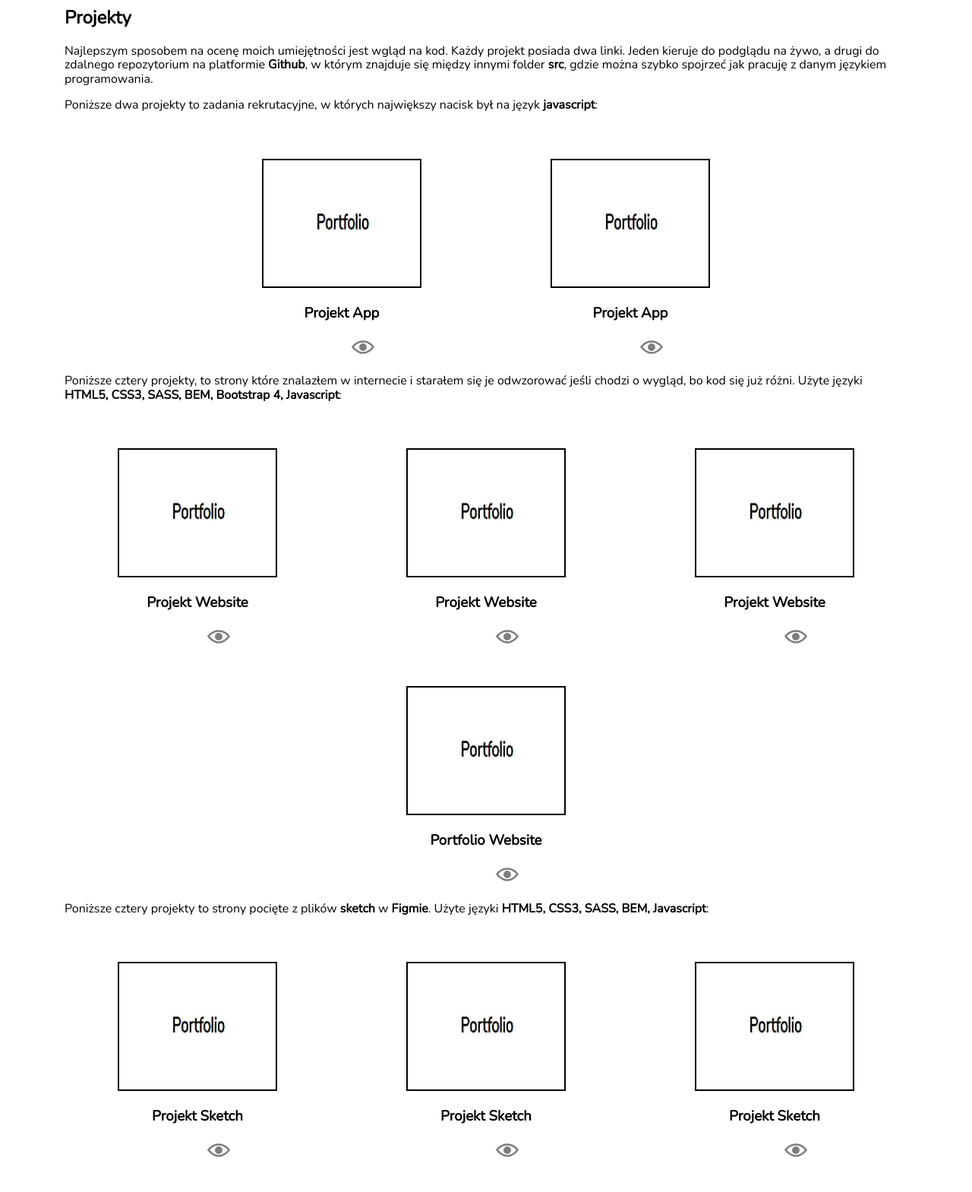
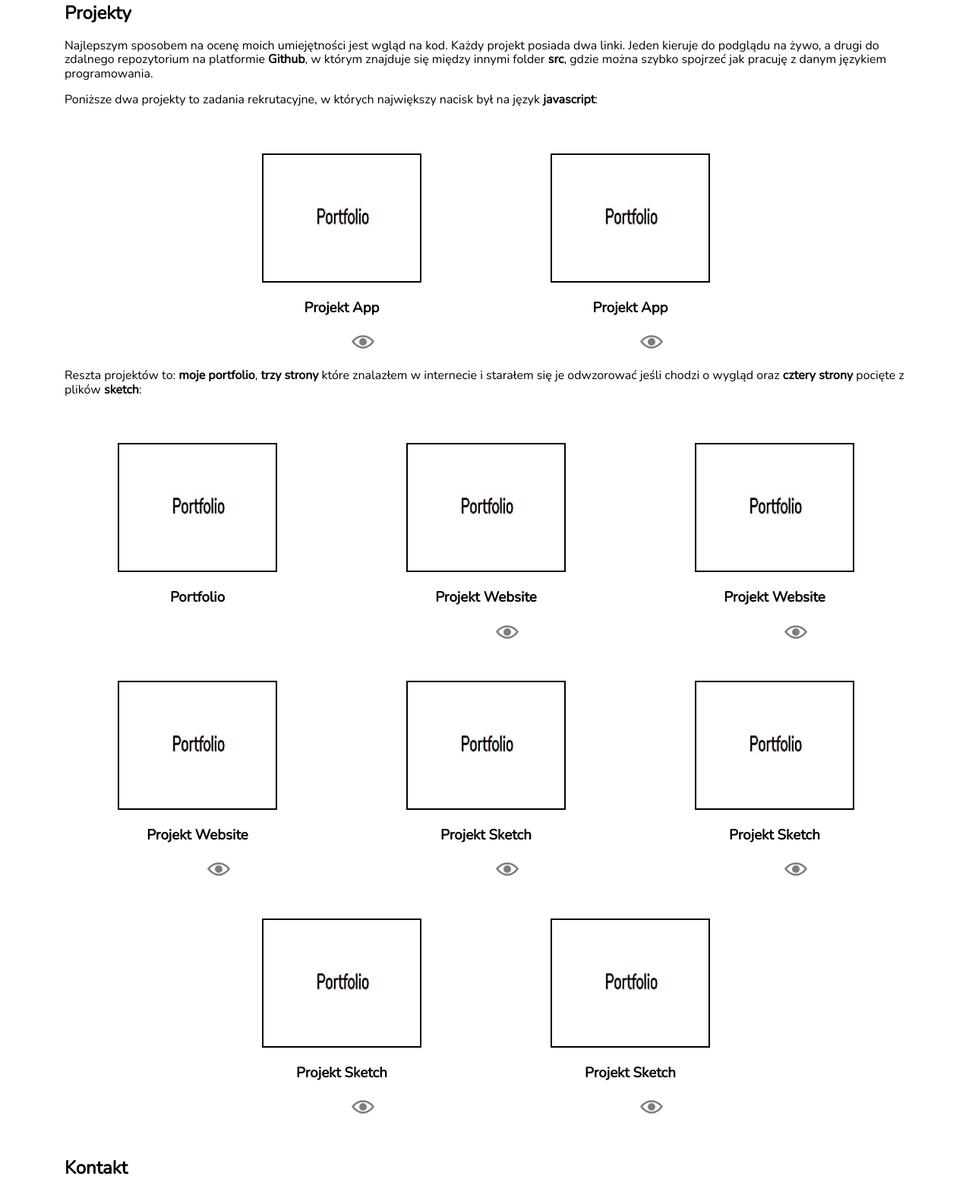
Before and after one commit to FEDev-web/portfolio, a plain HTML site: page index.html in a window 1280 px wide. Shown: the part 480-2049 px from the top of the page at 76% size. Drawn offline with nearby package versions, Linux system fonts and the light colour scheme.

Commit message:
general refactoring

```diff
--- a/index.html
+++ b/index.html
@@ -23,12 +23,12 @@
 		<link rel="apple-touch-icon" sizes="60x60" href="img/favicons/apple-touch-icon.619c979395359ee395a5eecd39b35154.png">
 
 		<!-- other -->
-		<link rel="canonical" href="xxxHTMLLINKxxx0.52475911018076290.7527594355964231xxx">
+		<link rel="canonical" href="xxxHTMLLINKxxx0.81655330048118340.23774146636564075xxx">
 
 		<!-- fonts -->
 		<link href="https://fonts.googleapis.com/css?family=Nunito&display=swap" rel="stylesheet">
 
-		<link href="css/main.f2240c507abc8afe7bb2.css" rel="stylesheet">
+		<link href="css/main.c7bd503ee1ff76607519.css" rel="stylesheet">
 	</head>
 
 	<body class="container px-1">
@@ -53,83 +53,79 @@
 			<h1>Witaj na moim portfolio</h1>
 			<article class="mt-1" id="o-mnie">
 				<h2>O mnie</h2>
-				<p>Cześć. Mam na imię Bartek. Uczę się programowania od kilku lat. Swoją wiedzę zdobywam z kursów, czytając dokumentację, zadając pytania na forach, szukając odpowiedzi na Stack Overflow, wykonując zadania rekrutacyjne itd. Chciałbym wreszcie spróbować swoich sił jako <b>junior frontend developer</b>. Indywidualna nauka nigdy nie będzie tym, co praca w zespole pod okiem doświadczonych programistów, dlatego czas to zmienić.</p>
+				<p>Cześć. Mam na imię Bartek. Uczę się programowania od kilku lat. Swoją wiedzę zdobywam z kursów, czytając dokumentację, zadając pytania na forach, szukając odpowiedzi na <span lang="en">Stack Overflow</span>, wykonując zadania rekrutacyjne itd. Chciałbym wreszcie spróbować swoich sił jako <b lang="en">junior frontend developer</b>. Indywidualna nauka nigdy nie będzie tym, co praca w zespole pod okiem doświadczonych programistów, dlatego czas to zmienić.</p>
 			</article>
 			<article class="mt-1" id="umiejetnosci">
 				<h2>Umiejętności</h2>
-				<p>Znam: <b>HTML5, CSS3, SASS, BEM, RWD, Bootstrap 4, JavaScript, AJAX, Webpack, Git</b></p>
+				<p>Znam: <b><abbr title="HyperText Markup Language">HTML</abbr>5, <abbr title="Cascading Style Sheets">CSS</abbr>3, <abbr title="Syntactically Awesome Style Sheets">SASS</abbr>, <abbr title="Block Element Modifier">BEM</abbr>, <abbr title="Responsive Web Design">RWD</abbr>, <span lang="en">Bootstrap</span> 4, <span lang="en">JavaScript</span>, <abbr title="Asynchronous JavaScript And XML">AJAX</abbr>, <span lang="en">Webpack</span>, Git</b></p>
 				<p>Do cięcia layoutów używam: <b>Figmy</b></p>
 			</article>
 			<article class="mt-1" id="projekty">
 				<h2>Projekty</h2>
-				<p>Najlepszym sposobem na ocenę moich umiejętności jest wgląd na kod. Każdy projekt posiada dwa linki. Jeden kieruje do podglądu na żywo, a drugi do zdalnego repozytorium na platformie <b>Github</b>, w którym znajduje się między innymi folder <b>src</b>, gdzie można szybko spojrzeć jak pracuję z danym językiem programowania.</p>
-				<p>Poniższe dwa projekty to zadania rekrutacyjne, w których największy nacisk był na język <b>javascript</b>:</p>
+				<p>Najlepszym sposobem na ocenę moich umiejętności jest wgląd na kod. Każdy projekt posiada dwa linki. Jeden kieruje do podglądu na żywo, a drugi do zdalnego repozytorium na platformie <b><span lang="en">Github</span></b>, w którym znajduje się między innymi folder <b>src</b>, gdzie można szybko spojrzeć jak pracuję z danym językiem programowania.</p>
+				<p>Poniższe dwa projekty to zadania rekrutacyjne, w których największy nacisk był na język <b><span lang="en">javascript</span></b>:</p>
 				<div class="row d-flex flex-wrap justify-content-center">
 					<section class="project col-sm-6 col-md-4 px-1">
 						<img class="project__img" src="img/projects/portfolio.ec5ea4e8f5a37d9216154cad33e823b4.png" alt>
-						<h3 class="project__title">Projekt App</h3>
-						<a class="icon icon_github mr-1" href="#"><span class="sr-only">Przejdź do kodu źródłowego strony Projekt App</span></a>
-						<a class="icon icon_live" href="#"><span class="sr-only">Przejdź do podglądu na żywo strony Projekt App</span></a>
+						<h3 class="project__title" lang="en">Projekt App</h3>
+						<a class="icon icon_github mr-1" href="#"><span class="sr-only">Kod źródłowy strony <span lang="en">Projekt App</span></span></a>
+						<a class="icon icon_live" href="#"><span class="sr-only">Podgląd na żywo strony <span lang="en">Projekt App</span></span></a>
 					</section>
 					<section class="project col-sm-6 col-md-4 px-1">
 						<img class="project__img" src="img/projects/portfolio.ec5ea4e8f5a37d9216154cad33e823b4.png" alt>
-						<h3 class="project__title">Projekt App</h3>
-						<a class="icon icon_github mr-1" href="#"><span class="sr-only">Przejdź do kodu źródłowego strony Projekt App</span></a>
-						<a class="icon icon_live" href="#"><span class="sr-only">Przejdź do podglądu na żywo strony Projekt App</span></a>
+						<h3 class="project__title" lang="en">Projekt App</h3>
+						<a class="icon icon_github mr-1" href="#"><span class="sr-only">Kod źródłowy strony <span lang="en">Projekt App</span></span></a>
+						<a class="icon icon_live" href="#"><span class="sr-only">Podgląd na żywo strony <span lang="en">Projekt App</span></span></a>
 					</section>
 				</div>
-				<p>Poniższe cztery projekty, to strony które znalazłem w internecie i starałem się je odwzorować jeśli chodzi o wygląd, bo kod się już różni. Użyte języki <b>HTML5, CSS3, SASS, BEM, Bootstrap 4, Javascript</b>:</p>
+				<p>Reszta projektów to: <b>moje portfolio</b>, <b>trzy strony</b> które znalazłem w internecie i starałem się je odwzorować jeśli chodzi o wygląd oraz <b>cztery strony</b> pocięte z plików <b><span lang="en">sketch</span></b>:</p>
 				<div class="row d-flex flex-wrap justify-content-center">
 					<section class="project col-sm-6 col-md-4 px-1">
 						<img class="project__img" src="img/projects/portfolio.ec5ea4e8f5a37d9216154cad33e823b4.png" alt>
-						<h3 class="project__title">Projekt Website</h3>
-						<a class="icon icon_github mr-1" href="#"><span class="sr-only">Przejdź do kodu źródłowego strony Projekt Website</span></a>
-						<a class="icon icon_live" href="#"><span class="sr-only">Przejdź do podglądu na żywo strony Projekt Website</span></a>
+						<h3 class="project__title">Portfolio</h3>
+						<a class="icon icon_github" href="https://github.com/FEDev-web/portfolio/tree/master/src"><span class="sr-only">Kod źródłowy strony Portfolio</span></a>
 					</section>
 					<section class="project col-sm-6 col-md-4 px-1">
 						<img class="project__img" src="img/projects/portfolio.ec5ea4e8f5a37d9216154cad33e823b4.png" alt>
-						<h3 class="project__title">Projekt Website</h3>
-						<a class="icon icon_github mr-1" href="#"><span class="sr-only">Przejdź do kodu źródłowego strony Projekt Website</span></a>
-						<a class="icon icon_live" href="#"><span class="sr-only">Przejdź do podglądu na żywo strony Projekt Website</span></a>
+						<h3 class="project__title">Projekt <span lang="en">Website</span></h3>
+						<a class="icon icon_github mr-1" href="#"><span class="sr-only">Kod źródłowy strony Projekt <span lang="en">Website</span></span></a>
+						<a class="icon icon_live" href="#"><span class="sr-only">Podgląd na żywo strony Projekt <span lang="en">Website</span></span></a>
 					</section>
 					<section class="project col-sm-6 col-md-4 px-1">
 						<img class="project__img" src="img/projects/portfolio.ec5ea4e8f5a37d9216154cad33e823b4.png" alt>
-						<h3 class="project__title">Projekt Website</h3>
-						<a class="icon icon_github mr-1" href="#"><span class="sr-only">Przejdź do kodu źródłowego strony Projekt Website</span></a>
-						<a class="icon icon_live" href="#"><span class="sr-only">Przejdź do podglądu na żywo strony Projekt Website</span></a>
+						<h3 class="project__title" lang="en">Projekt Website</h3>
+						<a class="icon icon_github mr-1" href="#"><span class="sr-only">Kod źródłowy strony <span lang="en">Projekt Website</span></span></a>
+						<a class="icon icon_live" href="#"><span class="sr-only">Podgląd na żywo strony <span lang="en">Projekt Website</span></span></a>
 					</section>
 					<section class="project col-sm-6 col-md-4 px-1">
 						<img class="project__img" src="img/projects/portfolio.ec5ea4e8f5a37d9216154cad33e823b4.png" alt>
-						<h3 class="project__title">Portfolio Website</h3>
-						<a class="icon icon_github mr-1" href="#"><span class="sr-only">Przejdź do kodu źródłowego strony Portfolio Website</span></a>
-						<a class="icon icon_live" href="#"><span class="sr-only">Przejdź do podglądu na żywo strony Portfolio Website</span></a>
-					</section>
-				</div>
-				<p>Poniższe cztery projekty to strony pocięte z plików <b>sketch</b> w <b>Figmie</b>. Użyte języki <b>HTML5, CSS3, SASS, BEM, Javascript</b>:</p><p></p>
-				<div class="row d-flex flex-wrap justify-content-center">
-					<section class="project col-sm-6 col-md-4 px-1">
-						<img class="project__img" src="img/projects/portfolio.ec5ea4e8f5a37d9216154cad33e823b4.png" alt>
-						<h3 class="project__title">Projekt Sketch</h3>
-						<a class="icon icon_github mr-1" href="#"><span class="sr-only">Przejdź do kodu źródłowego strony Projekt Website</span></a>
-						<a class="icon icon_live" href="#"><span class="sr-only">Przejdź do podglądu na żywo strony Projekt Website</span></a>
+						<h3 class="project__title" lang="en">Projekt Website</h3>
+						<a class="icon icon_github mr-1" href="#"><span class="sr-only">Kod źródłowy strony <span lang="en">Projekt Website</span></span></a>
+						<a class="icon icon_live" href="#"><span class="sr-only">Podgląd na żywo strony <span lang="en">Projekt Website</span></span></a>
 					</section>
 					<section class="project col-sm-6 col-md-4 px-1">
 						<img class="project__img" src="img/projects/portfolio.ec5ea4e8f5a37d9216154cad33e823b4.png" alt>
-						<h3 class="project__title">Projekt Sketch</h3>
-						<a class="icon icon_github mr-1" href="#"><span class="sr-only">Przejdź do kodu źródłowego strony Projekt Website</span></a>
-						<a class="icon icon_live" href="#"><span class="sr-only">Przejdź do podglądu na żywo strony Projekt Website</span></a>
+						<h3 class="project__title" lang="en">Projekt Sketch</h3>
+						<a class="icon icon_github mr-1" href="#"><span class="sr-only">Kod źródłowy strony <span lang="en">Projekt Sketch</span></span></a>
+						<a class="icon icon_live" href="#"><span class="sr-only">Podgląd na żywo strony <span lang="en">Projekt Sketch</span></span></a>
 					</section>
 					<section class="project col-sm-6 col-md-4 px-1">
 						<img class="project__img" src="img/projects/portfolio.ec5ea4e8f5a37d9216154cad33e823b4.png" alt>
-						<h3 class="project__title">Projekt Sketch</h3>
-						<a class="icon icon_github mr-1" href="#"><span class="sr-only">Przejdź do kodu źródłowego strony Projekt Website</span></a>
-						<a class="icon icon_live" href="#"><span class="sr-only">Przejdź do podglądu na żywo strony Projekt Website</span></a>
+						<h3 class="project__title" lang="en">Projekt Sketch</h3>
+						<a class="icon icon_github mr-1" href="#"><span class="sr-only">Kod źródłowy strony <span lang="en">Projekt Sketch</span></span></a>
+						<a class="icon icon_live" href="#"><span class="sr-only">Podgląd na żywo strony <span lang="en">Projekt Sketch</span></span></a>
 					</section>
 					<section class="project col-sm-6 col-md-4 px-1">
 						<img class="project__img" src="img/projects/portfolio.ec5ea4e8f5a37d9216154cad33e823b4.png" alt>
-						<h3 class="project__title">Projekt Sketch</h3>
-						<a class="icon icon_github mr-1" href="#"><span class="sr-only">Przejdź do kodu źródłowego strony Portfolio Website</span></a>
-						<a class="icon icon_live" href="#"><span class="sr-only">Przejdź do podglądu na żywo strony Portfolio Website</span></a>
+						<h3 class="project__title" lang="en">Projekt Sketch</h3>
+						<a class="icon icon_github mr-1" href="#"><span class="sr-only">Kod źródłowy strony <span lang="en">Projekt Sketch</span></span></a>
+						<a class="icon icon_live" href="#"><span class="sr-only">Podgląd na żywo strony <span lang="en">Projekt Sketch</span></span></a>
+					</section>
+					<section class="project col-sm-6 col-md-4 px-1">
+						<img class="project__img" src="img/projects/portfolio.ec5ea4e8f5a37d9216154cad33e823b4.png" alt>
+						<h3 class="project__title" lang="en">Projekt Sketch</h3>
+						<a class="icon icon_github mr-1" href="#"><span class="sr-only">Kod źródłowy strony <span lang="en">Projekt Sketch</span></span></a>
+						<a class="icon icon_live" href="#"><span class="sr-only">Podgląd na żywo strony <span lang="en">Projekt Sketch</span></span></a>
 					</section>
 				</div>
 			</article>
@@ -143,7 +139,7 @@
 						<div class="d-flex align-items-center mb-1 mr-1">
 							<dt>
 								<span class="icon icon_github" aria-hidden="true"></span>
-								<span class="sr-only">GitHub</span>
+								<span class="sr-only" lang="en">GitHub</span>
 							</dt>
 							<dd>
 								<a class="contact__link" href="#">Bartek</a>
--- a/src/css/scss/base/_base.scss
+++ b/src/css/scss/base/_base.scss
@@ -19,3 +19,7 @@ body {
 a {
 	text-decoration: none;
 }
+
+abbr[title] {
+    text-decoration: none;
+}
--- a/src/css/scss/components/_menu.scss
+++ b/src/css/scss/components/_menu.scss
@@ -9,7 +9,6 @@
 	&__link {
 	    padding: 0.75rem 1.25rem;
 	    font-weight: 600;
-	    font-size: 1.375rem;
 	    color: black;
 	    display: block;
 	}
```
Also changed, not shown: src/index.html (+38 -42 lines), css/main.c7bd503ee1ff76607519.css (added), css/main.f2240c507abc8afe7bb2.css (deleted).
